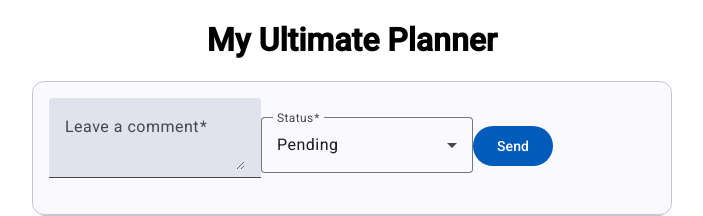
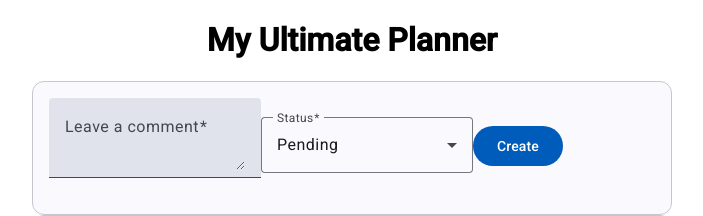
Before and after one commit to lauravitalc/my-ultimate-planner, an Angular app in the folder front-end/: page / in a window 1280 px wide. Shown: the top 216 px of the page, without its empty margins (288-991 px from the left). Built offline with nearby package versions, Linux system fonts and the light colour scheme.

Commit message:
feat: implement task editing functionality with dynamic button label and form updates

```diff
--- a/front-end/src/app/components/tasks/tasks-input/tasks-input.component.html
+++ b/front-end/src/app/components/tasks/tasks-input/tasks-input.component.html
@@ -11,5 +11,7 @@
       <mat-option value="done">Done</mat-option>
     </mat-select>
   </mat-form-field>
-  <button type="submit" mat-flat-button>Send</button>
+  <button type="submit" mat-flat-button>
+    {{ editTask ? "Update" : "Create" }}
+  </button>
 </form>
--- a/front-end/src/app/components/tasks/tasks-input/tasks-input.component.ts
+++ b/front-end/src/app/components/tasks/tasks-input/tasks-input.component.ts
@@ -1,4 +1,4 @@
-import { Component, EventEmitter, Output } from '@angular/core';
+import { Component, EventEmitter, Input, Output } from '@angular/core';
 import { FormBuilder, FormGroup, Validators } from '@angular/forms';
 import { TaskService } from '../../../services/task.service';
 @Component({
@@ -9,6 +9,7 @@ import { TaskService } from '../../../services/task.service';
 })
 export class TasksInputComponent {
   @Output() taskCreated = new EventEmitter<any>();
+  @Input() editTask: any = null;
 
   taskForm: FormGroup;
 
@@ -19,6 +20,12 @@ export class TasksInputComponent {
     });
   }
 
+  ngOnChanges() {
+    if (this.editTask) {
+      this.taskForm.patchValue(this.editTask);
+    }
+  }
+
   onSubmit(): void {
     if (this.taskForm.valid) {
       this.taskCreated.emit(this.taskForm.value);
--- a/front-end/src/app/components/tasks/tasks-result/tasks-result.component.html
+++ b/front-end/src/app/components/tasks/tasks-result/tasks-result.component.html
@@ -28,7 +28,7 @@
   <ng-container matColumnDef="actions">
     <th mat-header-cell *matHeaderCellDef>Actions</th>
     <th mat-cell *matCellDef="let element">
-      <button mat-icon-button color="primary">
+      <button mat-icon-button color="primary" (click)="editTask(element)">
         <mat-icon style="color: #1976d2">edit</mat-icon>
       </button>
       <button mat-icon-button color="warn">
--- a/front-end/src/app/components/tasks/tasks-result/tasks-result.component.ts
+++ b/front-end/src/app/components/tasks/tasks-result/tasks-result.component.ts
@@ -1,4 +1,4 @@
-import { Component, Input } from '@angular/core';
+import { Component, EventEmitter, Input, Output } from '@angular/core';
 import { Task } from '../../../models/task.model';
 import { TaskService } from '../../../services/task.service';
 @Component({
@@ -9,6 +9,7 @@ import { TaskService } from '../../../services/task.service';
 })
 export class TasksResultComponent {
   @Input() tasks: any[] = [];
+  @Output() edit = new EventEmitter<Task>();
 
   constructor(private taskService: TaskService) {}
 
@@ -44,4 +45,8 @@ export class TasksResultComponent {
   isAllSelected() {
     return this.selection.length === this.tasks.length;
   }
+
+  editTask(task: Task) {
+    this.edit.emit(task);
+  }
 }
--- a/front-end/src/app/components/tasks/tasks.component.html
+++ b/front-end/src/app/components/tasks/tasks.component.html
@@ -1,11 +1,11 @@
 <mat-card appearance="outlined">
   <mat-card-content>
-    <app-tasks-input (taskCreated)="addTask($event)"></app-tasks-input>
+    <app-tasks-input (taskCreated)="addTask($event)" [editTask]="editTask"></app-tasks-input>
   </mat-card-content>
 </mat-card>
 
 <mat-card appearance="outlined">
   <mat-card-content>
-    <app-tasks-result [tasks]="tasks"></app-tasks-result>
+    <app-tasks-result [tasks]="tasks" (edit)="startEdit($event)"></app-tasks-result>
   </mat-card-content>
 </mat-card>
--- a/front-end/src/app/components/tasks/tasks.component.ts
+++ b/front-end/src/app/components/tasks/tasks.component.ts
@@ -5,12 +5,26 @@ import { Task } from '../../models/task.model';
   selector: 'app-tasks',
   standalone: false,
   templateUrl: './tasks.component.html',
-  styleUrl: './tasks.component.scss'
+  styleUrl: './tasks.component.scss',
 })
 export class TasksComponent {
-  tasks: Task[] = []
+  tasks: Task[] = [];
+  editIndex: number | null = null;
+  editTask: Task | null = null;
 
   addTask(task: Task) {
-    this.tasks = [...this.tasks, task];
+    if (this.editIndex !== null) {
+      this.tasks[this.editIndex] = task;
+      this.editIndex = null;
+      this.editTask = null;
+      this.tasks = [...this.tasks];
+    } else {
+      this.tasks = [...this.tasks, task];
+    }
+  }
+
+  startEdit(task: Task) {
+    this.editIndex = this.tasks.indexOf(task);
+    this.editTask = { ...task };
   }
 }
```
